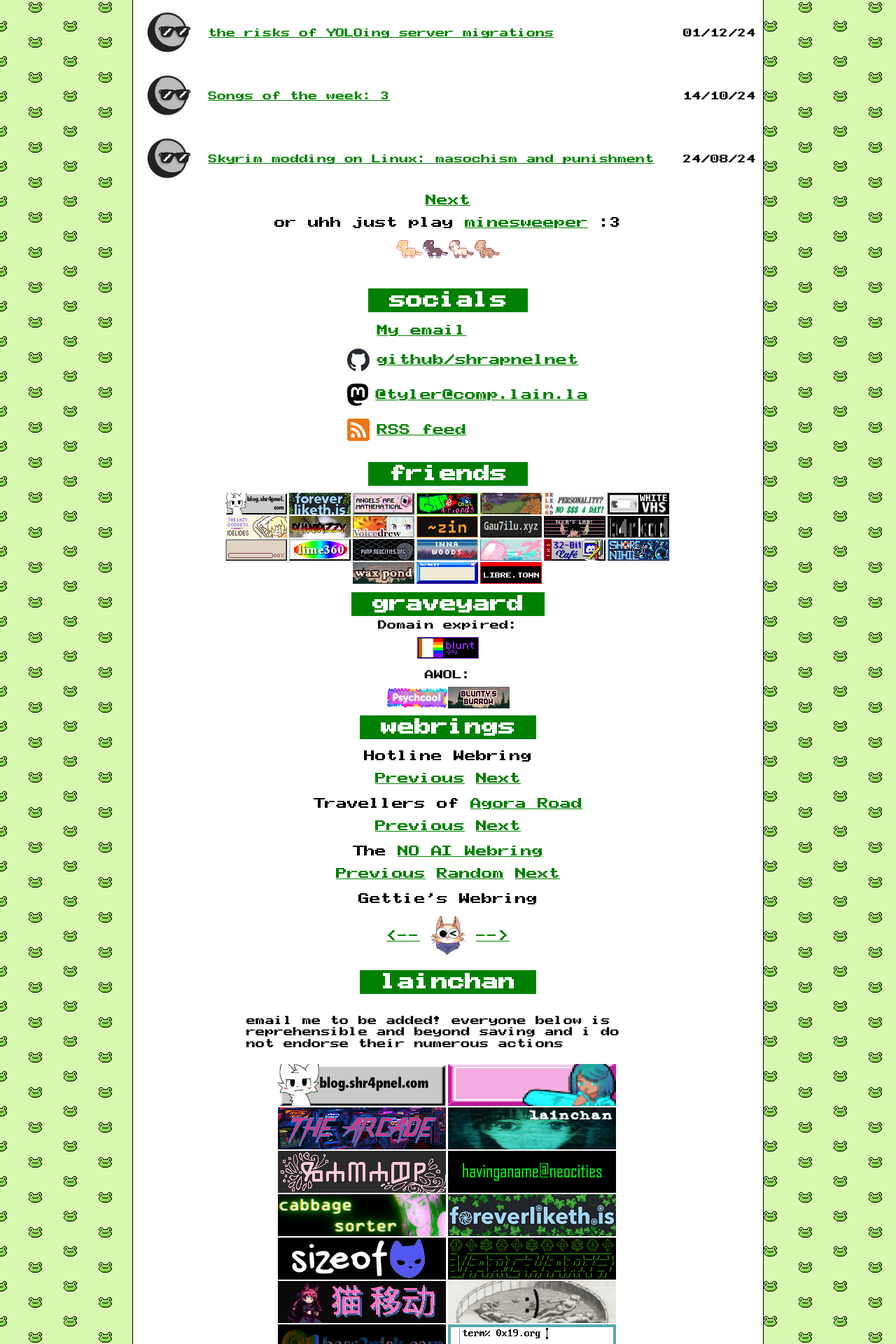
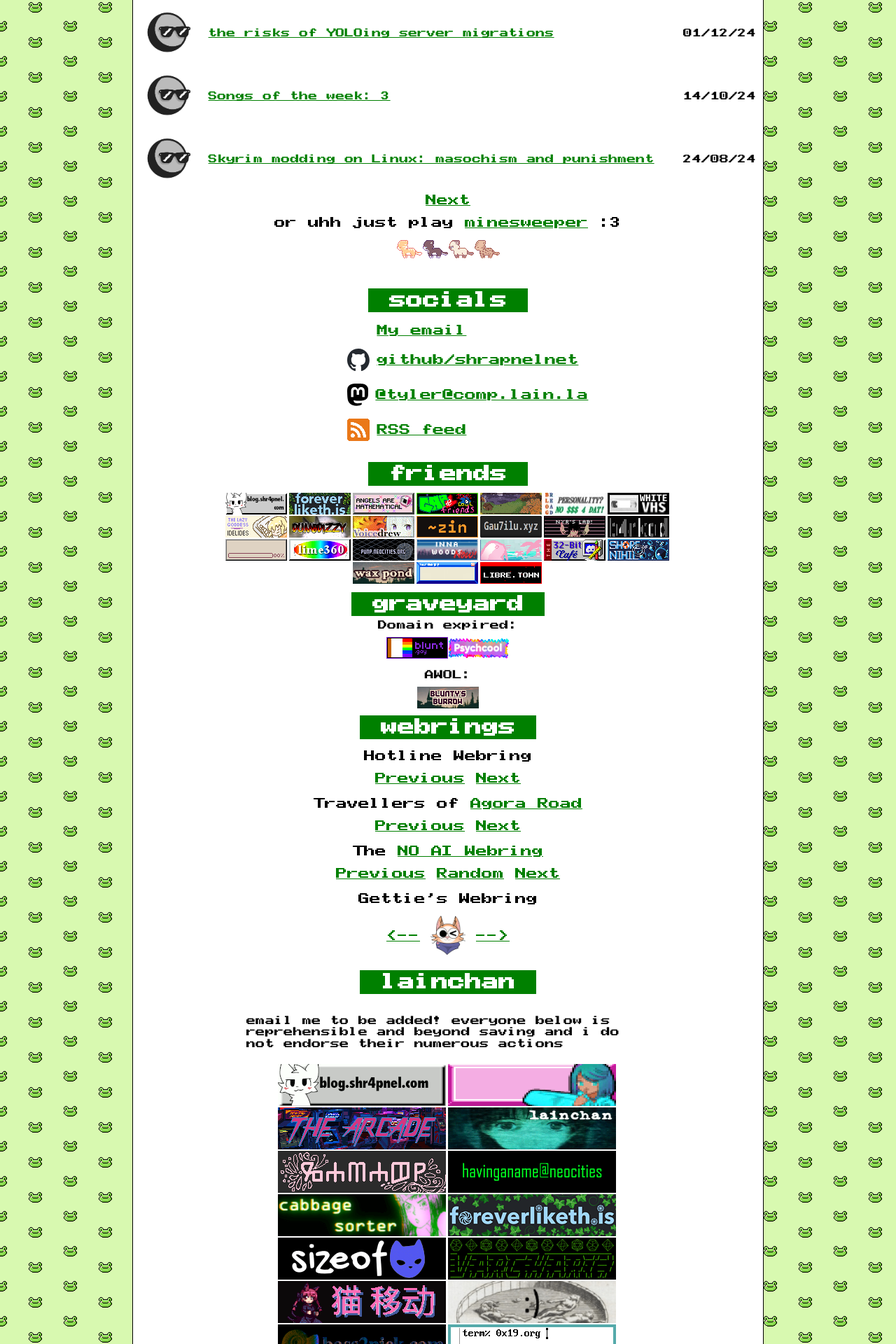
Before and after one commit to shrapnelnet/blog, a Jekyll site: the page built from index.html, in a window 1280 px wide. Shown: the part 432-2352 px from the top of the page at 70% size. Built offline with Jekyll 4.4.1, drawn with Linux system fonts in a browser that asks for light colours; the list of posts is cut into pages by our own code.

Commit message:
move psychool from AWOL to domain expired

```diff
--- a/_layouts/shr4pnel.html
+++ b/_layouts/shr4pnel.html
@@ -247,12 +247,11 @@ layout: compress
             <div class="graveyard friend-container">
                 <img src="/assets/buttons/bluntgay.png"
                      alt="purple outline and text, monospaced, rainbow left aligned, text right aligned" loading="lazy">
+                <img src="/assets/buttons/psychool.png" alt="psychools button! lots of colours and wow and cool and etc"
+                     loading="lazy">
             </div>
             <sub>AWOL:</sub>
             <div class="graveyard friend-container">
-                <img src="/assets/buttons/psychool.png" alt="psychools button! lots of colours and wow and cool and etc"
-                     loading="lazy">
-
                 <img src="/assets/buttons/cockpit.png" alt="cockpit bluntsmoker's button, reads blunty's barrow"
                      loading="lazy">
             </div>
```
